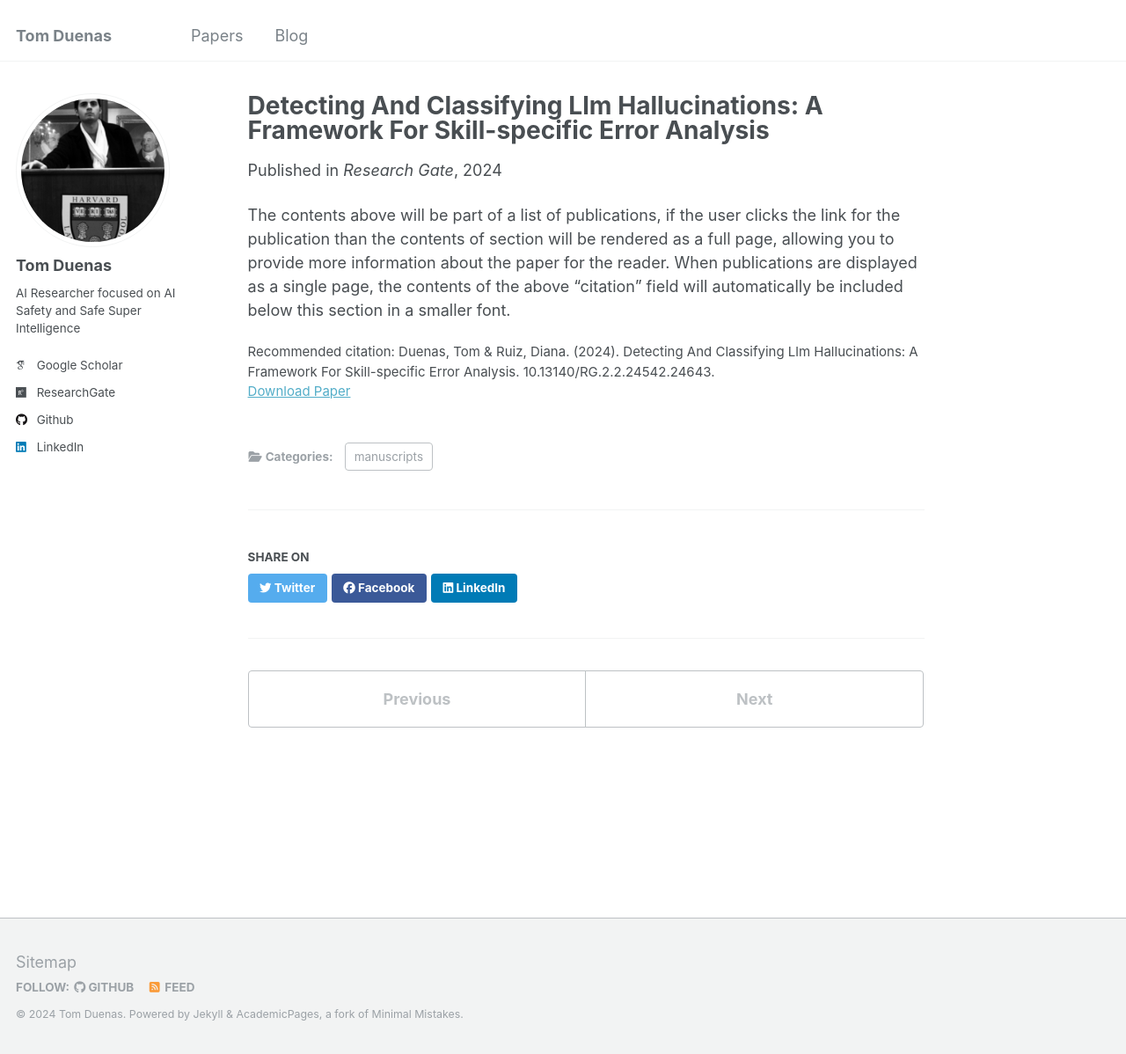
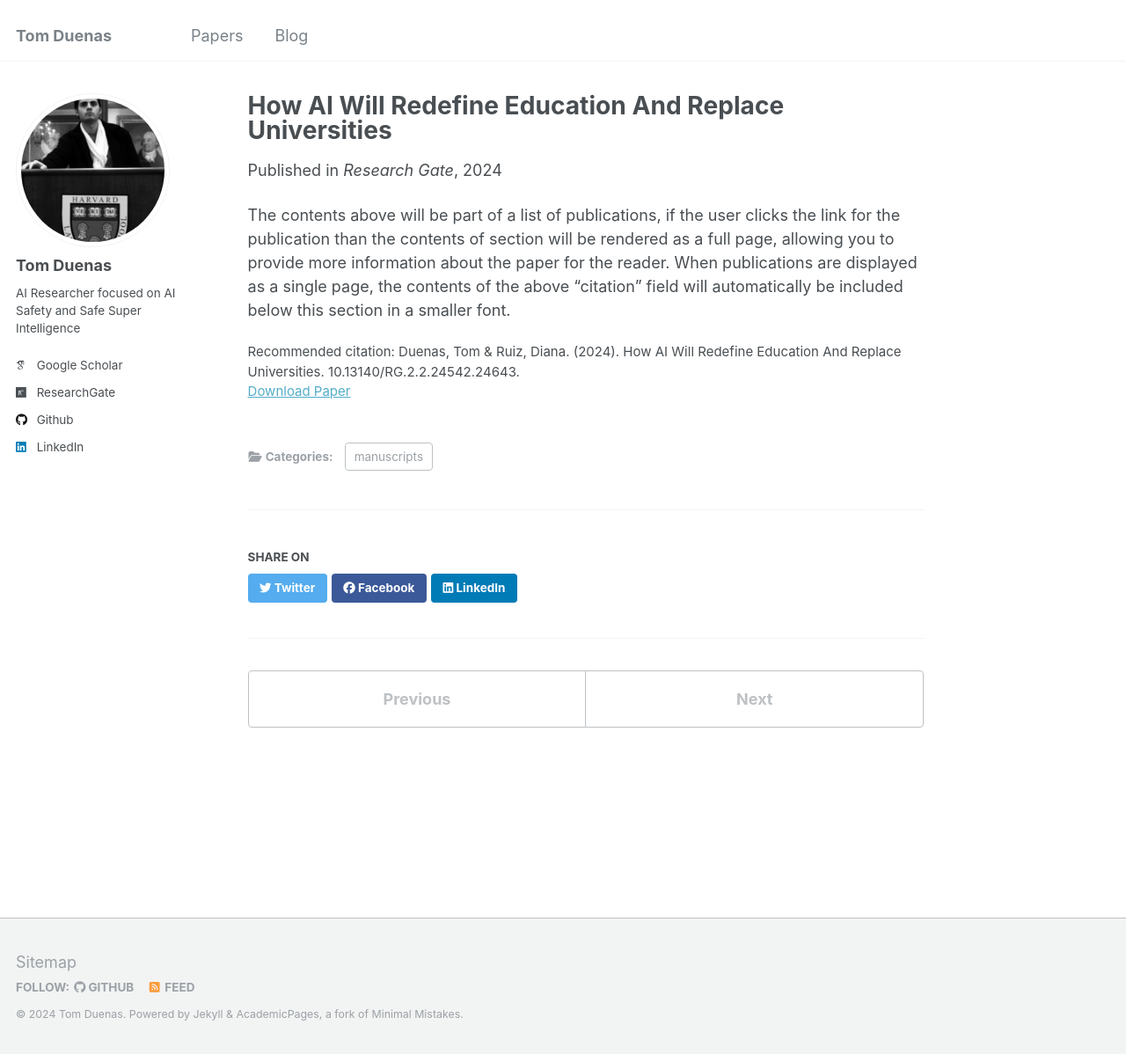
Before and after one commit to TomDuenas/tomduenas.github.io, a Jekyll site: the page built from _publications/ai-will-redefine-education-and-end-universities.md, in a window 1280 px wide and 1198 px high. Shown: the whole window at 88% size. Built offline with Jekyll 4.4.1, drawn with Linux system fonts in a browser that asks for light colours; some web fonts are replaced.

Commit message:
Update ai-will-redefine-education-and-end-universities.md

```diff
--- a/_publications/ai-will-redefine-education-and-end-universities.md
+++ b/_publications/ai-will-redefine-education-and-end-universities.md
@@ -1,5 +1,5 @@
 ---
-title: "Detecting And Classifying Llm Hallucinations: A Framework For Skill-specific Error Analysis"
+title: "How AI Will Redefine Education And Replace Universities"
 collection: publications
 category: manuscripts
 permalink:
@@ -7,7 +7,7 @@ excerpt: 'As large language models (LLMs) increasingly integrate into critical a
 date: 2024-11-26
 venue: 'Research Gate'
 paperurl: 'https://www.researchgate.net/publication/386140108_Detecting_And_Classifying_Llm_Hallucinations_A_Framework_For_Skill-specific_Error_Analysis'
-citation: ' Duenas, Tom & Ruiz, Diana. (2024). Detecting And Classifying Llm Hallucinations: A Framework For Skill-specific Error Analysis. 10.13140/RG.2.2.24542.24643.'
+citation: ' Duenas, Tom & Ruiz, Diana. (2024). How AI Will Redefine Education And Replace Universities. 10.13140/RG.2.2.24542.24643.'
 ---
 
 The contents above will be part of a list of publications, if the user clicks the link for the publication than the contents of section will be rendered as a full page, allowing you to provide more information about the paper for the reader. When publications are displayed as a single page, the contents of the above "citation" field will automatically be included below this section in a smaller font.
```
